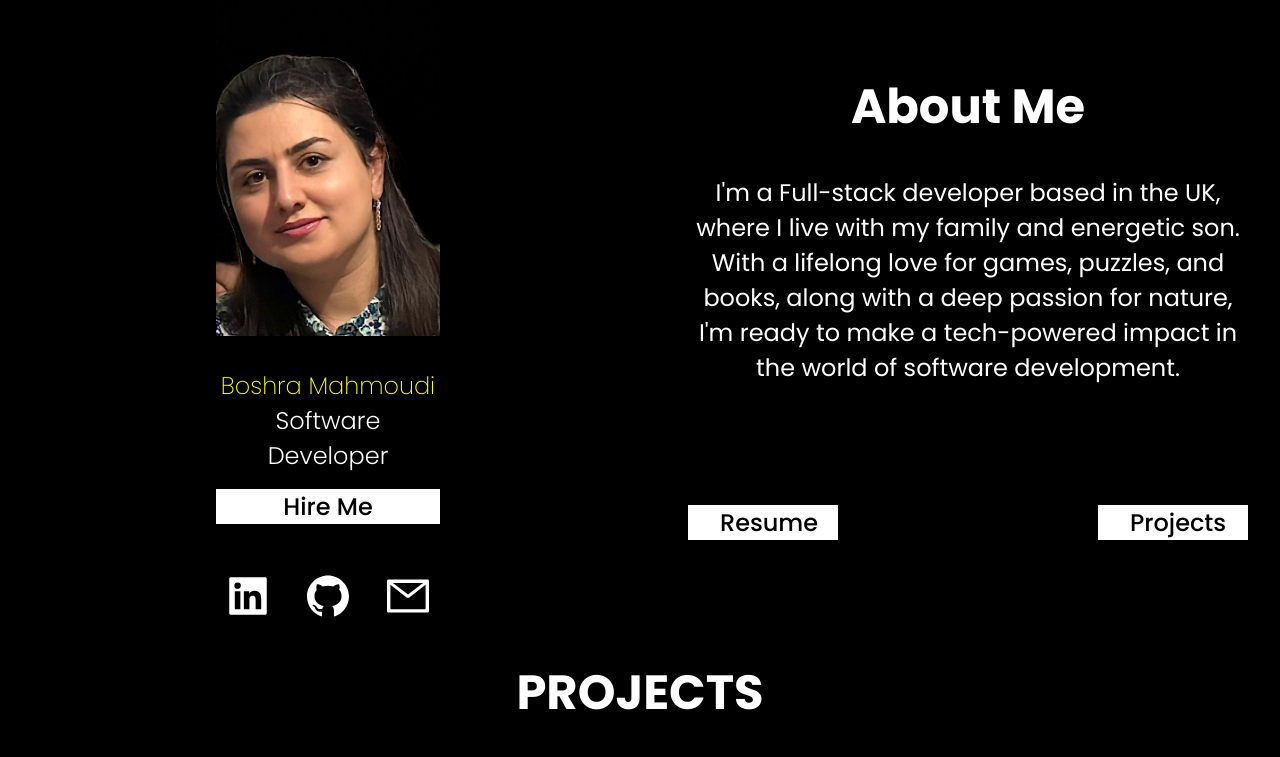
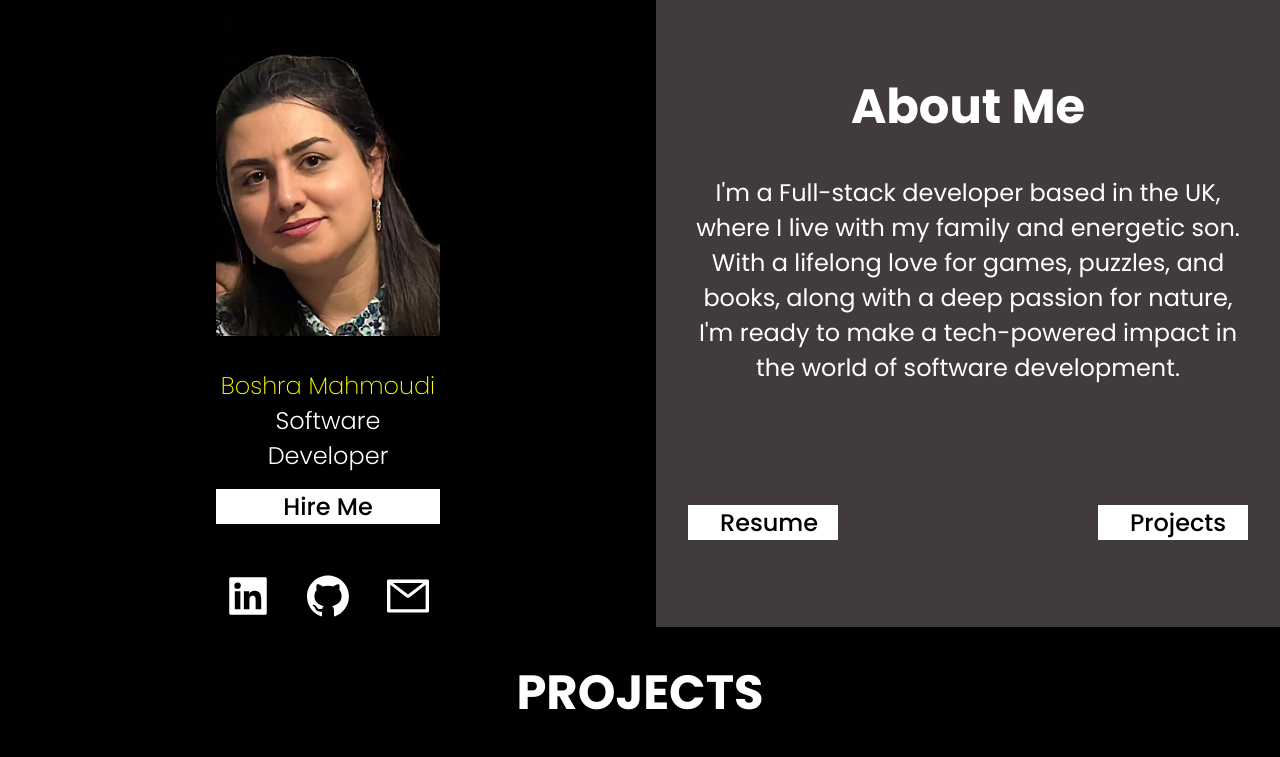
Before and after one commit to BoshraM/my-portfolio, a React (Create React App) app: page / in a window 1280 px wide. Shown: the top 757 px of the page. Built offline with nearby package versions, Linux system fonts and the light colour scheme.

Commit message:
chang the color of about section

```diff
--- a/src/components/Hero/hero.css
+++ b/src/components/Hero/hero.css
@@ -1,7 +1,7 @@
  .hero {
      display: flex;
      margin: 0 auto;
-     background: black;
+     background: #413b3b;
      flex-direction: column;
      padding: 0 1rem;
      width: 100%;
```
